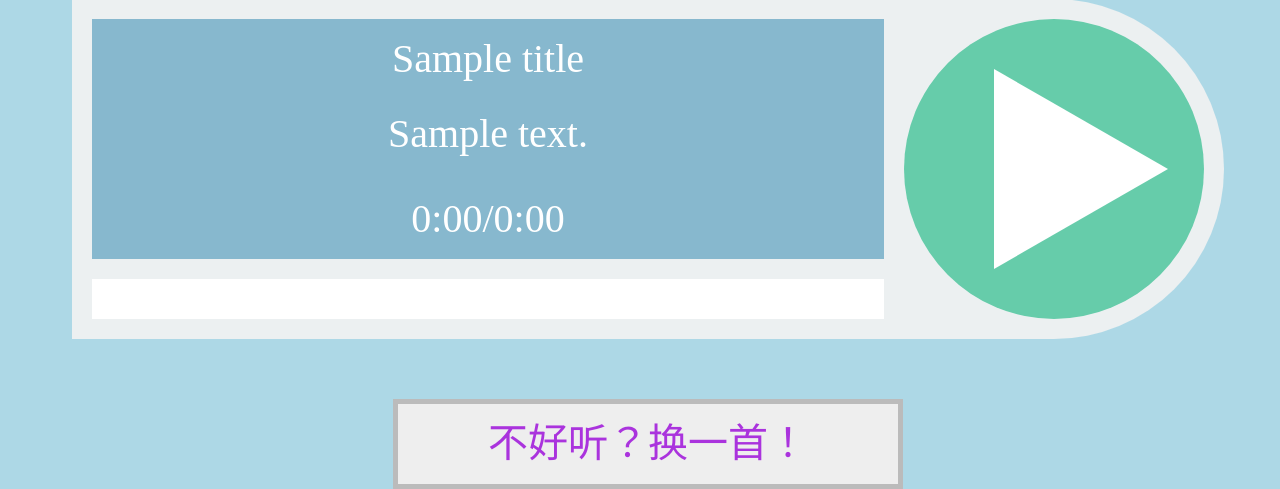
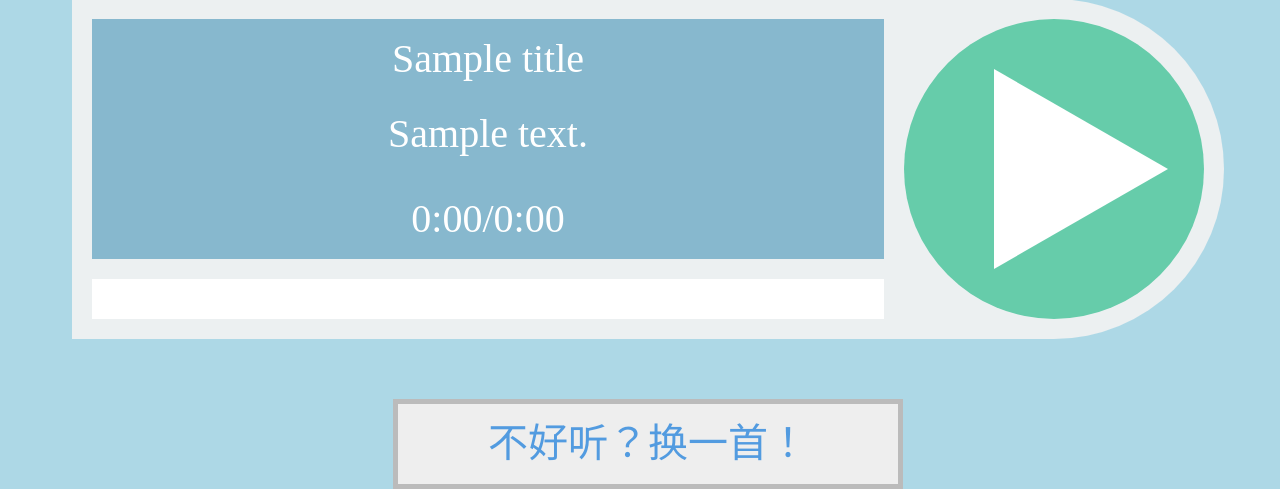
Before and after one commit to syb1001/ThuHelper, a Django app: template ThuHelper/templates/player.html in a window 1280 px wide. Shown: the part 661-1150 px from the top of the page. Run offline with Django 3.2, Linux system fonts and the light colour scheme; the template is opened without the code that fills it: most values are stand-ins (such as "Sample title", 1, 10 or a date in 2020); grey boxes marked "Sample" are stand-in pictures.

Commit message:
lwq: decoration updated

```diff
--- a/static/styles/player.css
+++ b/static/styles/player.css
@@ -134,6 +134,6 @@ body {
 	font-family: Microsoft Yahei;
 	text-align: center;
 	margin: 80px auto;
-	color: #aa33dd;
+	color: rgba(23, 124, 218, 0.73);
 	cursor: pointer;
 }
```
Also changed, not shown: static/images/hand.jpg.
